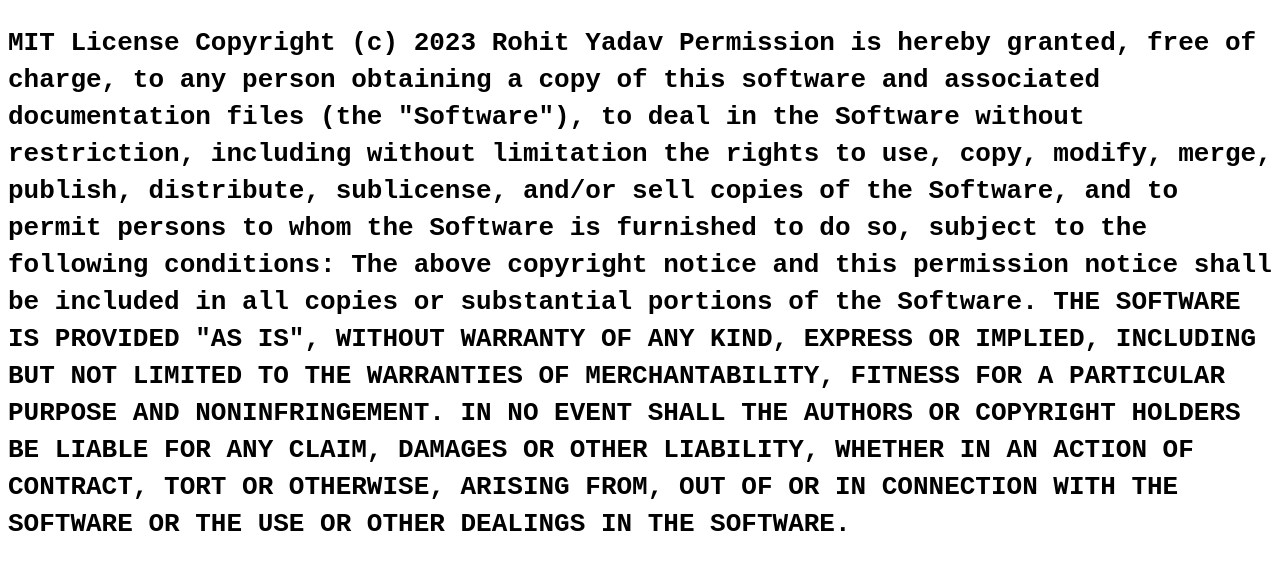
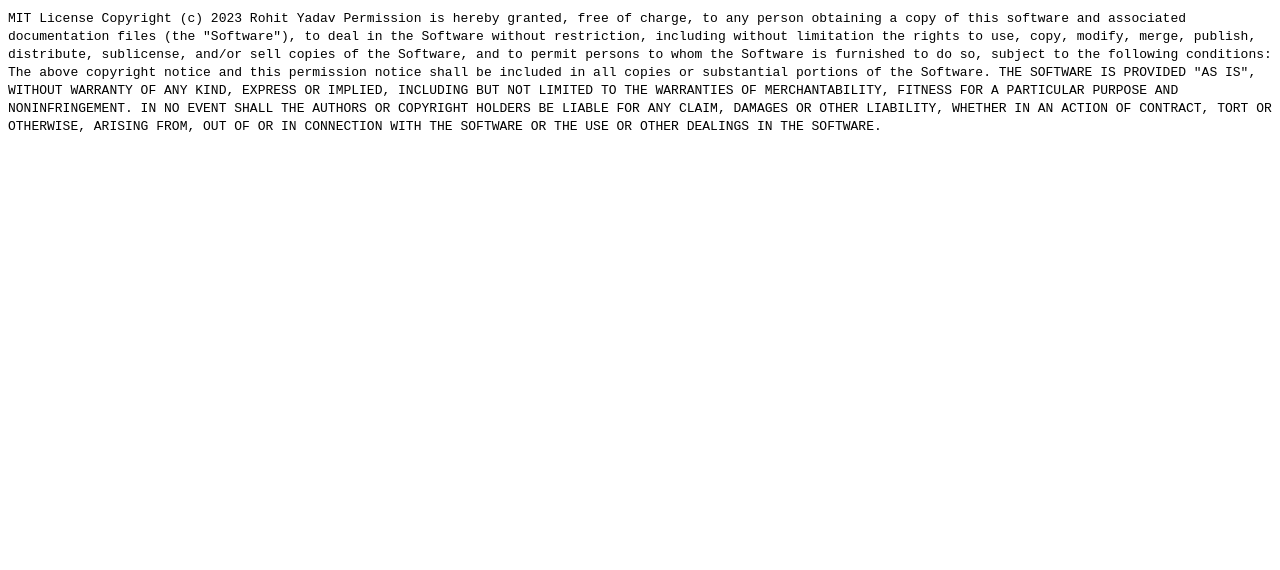
Before and after one commit to amispam/rohit-qus, a plain HTML site: page license.html in a window 1280 px wide. Drawn offline with Linux system fonts and the light colour scheme.

Commit message:
Update license.html

```diff
--- a/license.html
+++ b/license.html
@@ -6,7 +6,7 @@
     <title>Document</title>
 </head>
 <body>
-    <h1><code>
+   <code>
         MIT License
 
 Copyright (c) 2023 Rohit Yadav
@@ -28,6 +28,6 @@ AUTHORS OR COPYRIGHT HOLDERS BE LIABLE FOR ANY CLAIM, DAMAGES OR OTHER
 LIABILITY, WHETHER IN AN ACTION OF CONTRACT, TORT OR OTHERWISE, ARISING FROM,
 OUT OF OR IN CONNECTION WITH THE SOFTWARE OR THE USE OR OTHER DEALINGS IN THE
 SOFTWARE.
-    </code></h1>
+    </code>
 </body>
 </html>
```
